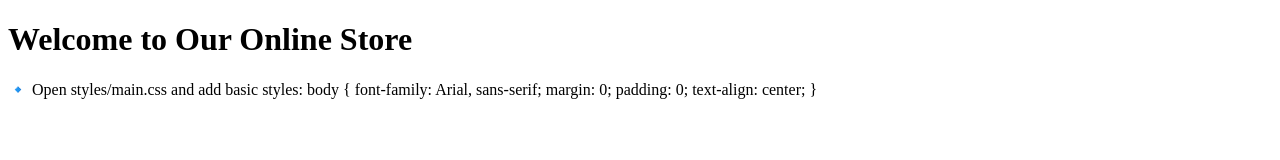
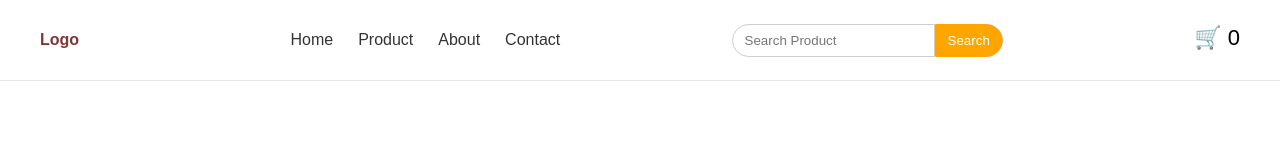
Before and after one commit to kammari03/ecommerce-frontend, a website: page index.html in a window 1280 px wide. Drawn offline with Linux system fonts and the light colour scheme.

Commit message:
Styled header with flexbox layout

```diff
--- a/index.html
+++ b/index.html
@@ -7,17 +7,33 @@
     <link rel="stylesheet" href="styles/main.css">
 </head>
 <body>
-    <header>
-        <h1>Welcome to Our Online Store</h1>
+    <header class=" header">
+        <div class="container">
+
+            <div class="Logo"> Logo </div>
+
+            <nav class="nav-bar">
+                <ul>
+                    <li><a href="#" >Home</a></li>
+                    <li><a href="#">Product</a></li>
+                    <li><a href="#">About</a></li>
+                    <li><a href="#">Contact</a></li>
+                </ul>
+            </nav>
+
+            <div class="sch-bar">
+                <input type="text" placeholder="Search Product">
+                <button> Search </button>
+            </div>
+
+            <div class="cart">🛒
+                <span class="count">0</span>
+            </div>
+
+            <div class="Hambg">☰</div>
+
+       </div>
     </header>
     <script src="scripts/app.js"></script>
 </body>
 </html>
-🔹 Open styles/main.css and add basic styles:
-
-body {
-    font-family: Arial, sans-serif;
-    margin: 0;
-    padding: 0;
-    text-align: center;
-}
--- a/styles/main.css
+++ b/styles/main.css
@@ -1,8 +1,91 @@
-🔹 Open styles/main.css and add basic styles:
-
 body {
     font-family: Arial, sans-serif;
     margin: 0;
     padding: 0;
-    text-align: center;
+    box-sizing: border-box;
 }
+
+.header{
+    background-color: white;
+    border-bottom: 1px solid #e5e5e5;
+    padding: 15px 40px;
+}
+
+.container{
+    display: flex;
+    align-items: baseline;
+    justify-content: space-between;
+}
+
+.Logo{
+    color: #823737;
+    font-weight: 600;
+}
+
+.nav-bar ul{
+    display: flex;
+    list-style: none;
+    gap: 25px;
+}
+
+.nav-bar li a{
+    text-decoration: none;
+    color: #333;
+    font-weight: 300;
+    transition: color 0.3s;
+}
+
+.nav-bar li a:hover{
+    color: orange;
+}
+
+.sch-bar{
+    display: flex;
+    align-items: center;
+}
+
+.sch-bar input{
+    padding: 8px 12px;
+    border: 1px solid #ccc;
+    border-radius: 20px 0 0 20px;
+    outline: none;
+
+}
+
+.sch-bar button{
+    padding: 8px 12px;
+    border: 1px solid orange;
+    border-radius: 0 20px 20px 0;
+    outline: orange;
+    background-color: orange;
+    color: white;
+    font-weight: 300;
+    cursor: pointer;
+}
+
+.cart{
+    position: relative;
+    font-size: 22px;
+    margin-left: 20px;
+    cursor: pointer;
+}
+
+.cart-count{
+    position: absolute;
+    top: -8px;
+    right: -10px;
+    background: red;
+    color: white;
+    font-size: 12px;
+    padding: 3px 6px;
+    border-radius: 50%;
+}
+
+.cart:hover{
+    transform: scale(1.1);
+}
+
+.Hambg{
+    display: none;
+    font-size: 24px;
+}
```
